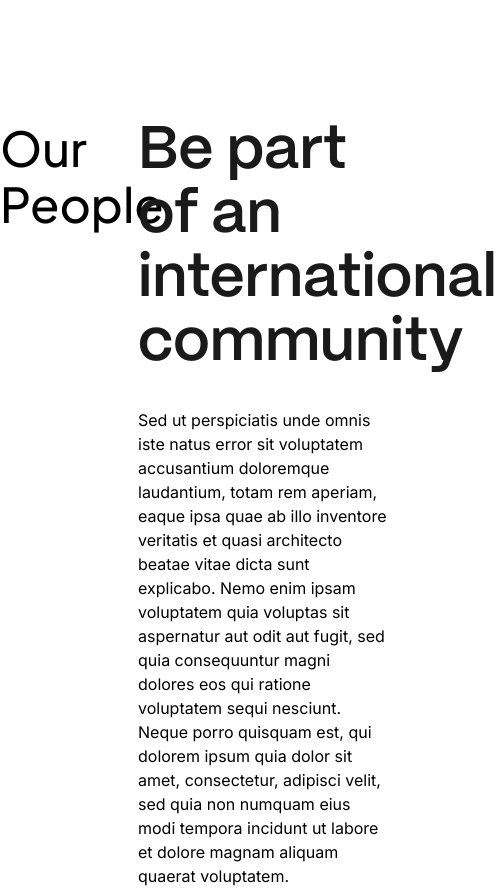
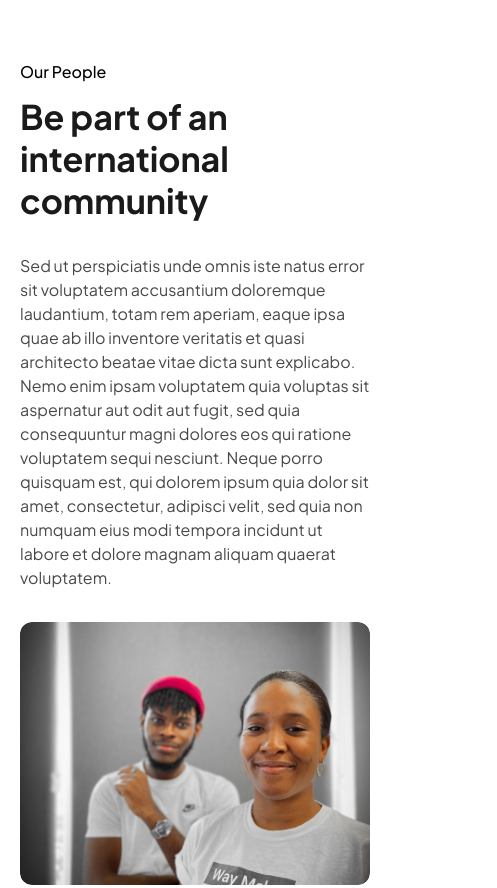
Before and after one commit to cvspan/cvspan-web, a Next.js app: page /careers in a window 390 px wide. Shown: the top 888 px of the page, 497 px wide, since content can reach past the window. Built offline with nearby package versions, Linux system fonts and the light colour scheme.

Commit message:
Implement mobile view of our people of the careers page

```diff
--- a/src/components/molecules/OurPeople/index.tsx
+++ b/src/components/molecules/OurPeople/index.tsx
@@ -5,29 +5,33 @@ import { ourPeople1, ourPeople2, ourPeople3, ourPeople4 } from '@/components/exp
 
 export const OurPeople = () => {
     return (
-        <div className="py-[120px]">
-            <div className="m-auto max-w-[1200px]">
-                <div className="grid grid-cols-3 gap-x-6">
-                    <div className="col-span-1">
-                        <h2 className="font-eudoxus text-5xl font-medium leading-[56px]">Our People</h2>
+        <div className="py-[60px] lg:py-[120px]">
+            <div className="m-auto max-w-[1200px] px-5">
+                <div className="grid grid-cols-3 gap-3 lg:gap-6">
+                    <div className="col-span-3 lg:col-span-1">
+                        <h2 className="font-eudoxus text-base font-medium leading-6 lg:text-5xl lg:leading-[56px]">
+                            Our People
+                        </h2>
                     </div>
-                    <div className="col-span-2">
+                    <div className="col-span-3 lg:col-span-2">
                         <div>
-                            <div className="font-pp-mori text-[60px] font-semibold leading-[64px] text-[#1a1a1a]">
+                            <div className="font-eudoxus text-[34px] font-semibold leading-[42px] text-[#1a1a1a] lg:font-pp-mori lg:text-[60px] lg:leading-[64px]">
                                 Be part of an international community
                             </div>
                         </div>
                         <div className="my-8">
-                            Sed ut perspiciatis unde omnis iste natus error sit voluptatem accusantium doloremque
-                            laudantium, totam rem aperiam, eaque ipsa quae ab illo inventore veritatis et quasi
-                            architecto beatae vitae dicta sunt explicabo. Nemo enim ipsam voluptatem quia voluptas sit
-                            aspernatur aut odit aut fugit, sed quia consequuntur magni dolores eos qui ratione
-                            voluptatem sequi nesciunt. Neque porro quisquam est, qui dolorem ipsum quia dolor sit amet,
-                            consectetur, adipisci velit, sed quia non numquam eius modi tempora incidunt ut labore et
-                            dolore magnam aliquam quaerat voluptatem.
+                            <div className="font-eudoxus text-base font-normal leading-6 text-[#484848] lg:text-lg lg:leading-[26px]">
+                                Sed ut perspiciatis unde omnis iste natus error sit voluptatem accusantium doloremque
+                                laudantium, totam rem aperiam, eaque ipsa quae ab illo inventore veritatis et quasi
+                                architecto beatae vitae dicta sunt explicabo. Nemo enim ipsam voluptatem quia voluptas
+                                sit aspernatur aut odit aut fugit, sed quia consequuntur magni dolores eos qui ratione
+                                voluptatem sequi nesciunt. Neque porro quisquam est, qui dolorem ipsum quia dolor sit
+                                amet, consectetur, adipisci velit, sed quia non numquam eius modi tempora incidunt ut
+                                labore et dolore magnam aliquam quaerat voluptatem.
+                            </div>
                         </div>
 
-                        <div className="grid grid-cols-2 grid-rows-2 gap-6">
+                        <div className="grid grid-cols-1 gap-5 md:grid-cols-2 md:grid-rows-2 md:gap-6">
                             <div className="col-span-1 row-span-2">
                                 <figure className="relative aspect-[4/3] h-full w-full overflow-hidden rounded-xl">
                                     <div className="absolute inset-0 h-full rounded-xl">
```
